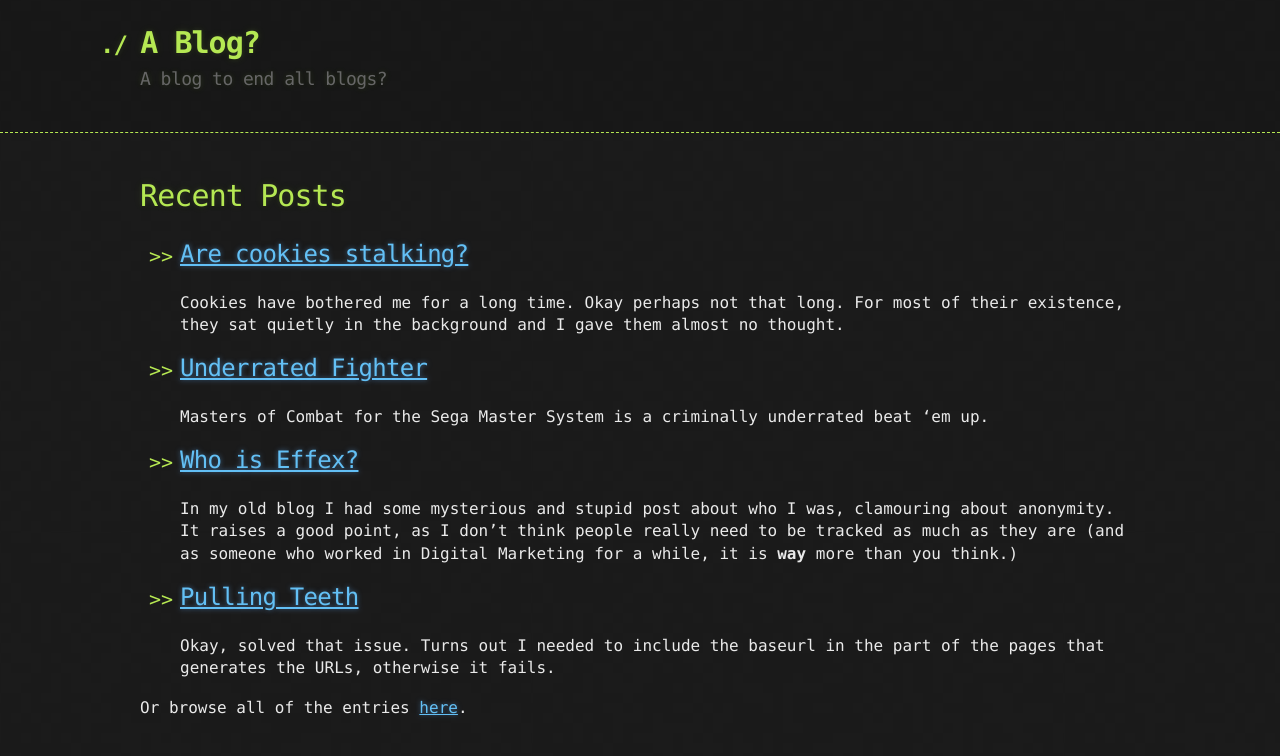
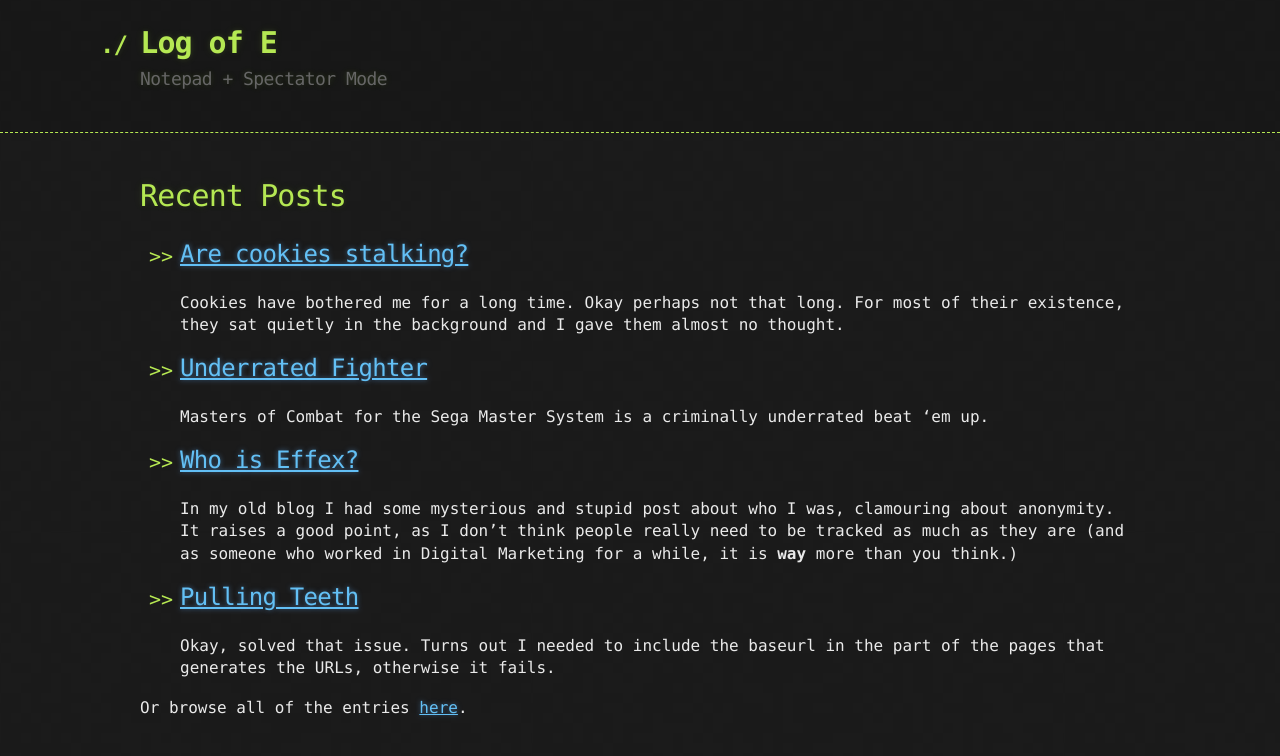
Before and after one commit to Effex-D/blog, a Jekyll site: the page built from index.md, in a window 1280 px wide. Shown: the top 756 px of the page. Built offline with Jekyll 4.4.1, drawn with Linux system fonts in a browser that asks for light colours.

Commit message:
Added an actual title OMG

```diff
--- a/_config.yml
+++ b/_config.yml
@@ -1,5 +1,5 @@
-title: A Blog?
-description: A blog to end all blogs?
+title: Log of E
+description: Notepad + Spectator Mode
 baseurl: "/blog"
 show_downloads: true
 google_analytics:
```
